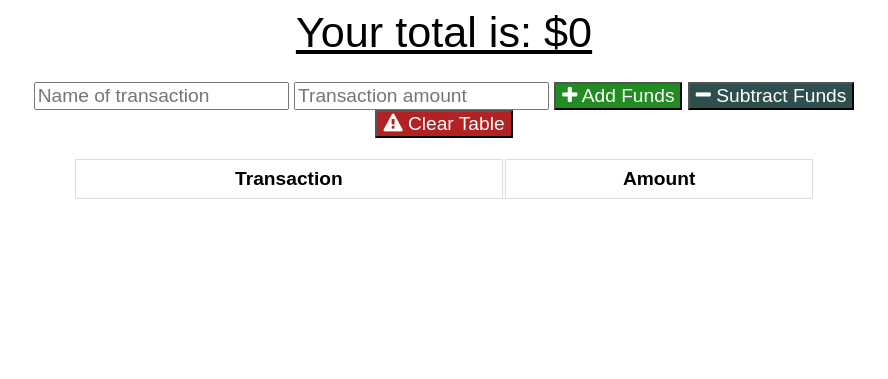
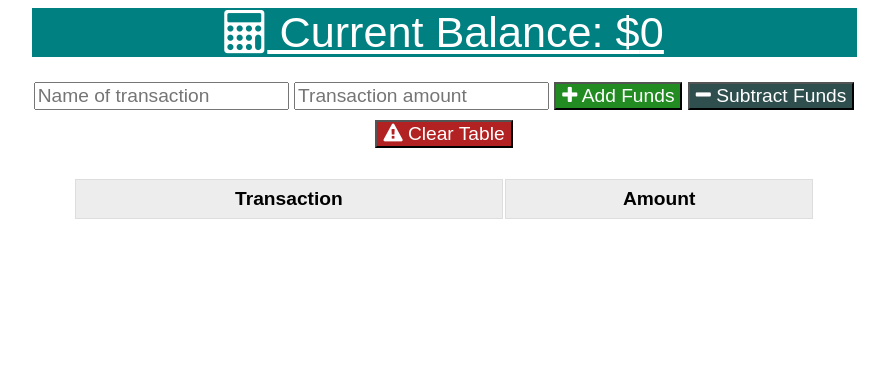
Before and after one commit to jessicablank/budget-tracker, a website: page public/index.html in a window 1280 px wide. Shown: the whole page, without its empty margins (196-1084 px from the left). Drawn offline with nearby package versions, Linux system fonts and the light colour scheme; no server answers.

Commit message:
adding styling to header and table

```diff
--- a/public/index.html
+++ b/public/index.html
@@ -23,7 +23,7 @@
   <body>
     <div class="wrapper">
       <div class="total">
-        <div class="total">Your total is: $<span id="total">0</span></div>
+        <div class="total"><i class="fa fa-calculator"></i> Current Balance: $<span id="total">0</span></div>
       </div>
 
       <div class="form">
--- a/public/styles.css
+++ b/public/styles.css
@@ -6,7 +6,6 @@ body {
 button, input {
   font-size: 100%;
   font-family: Arial;
-  color: white;
 }
 
 table {
@@ -15,14 +14,18 @@ table {
 
 #sub-btn{
   background-color: darkslategray;
+  color: white;
 }
 
 #clear-btn{
+  margin: 10px;
   background-color: firebrick;
+  color: white;
 }
 
 #add-btn{
   background-color: forestgreen;
+  color: white;
 }
 
 td, th {
@@ -33,6 +36,9 @@ td, th {
 
 tr:nth-child(even) {
   background-color: #dddddd;
+}
+tr:nth-child(odd) {
+  background-color: #eeeded;
 }
 
 .error {
@@ -49,6 +55,8 @@ tr:nth-child(even) {
 .total {
   font-size: 150%;
   text-decoration: underline;
+  background-color: teal;
+  color: white;
 }
 
 .form {
```
